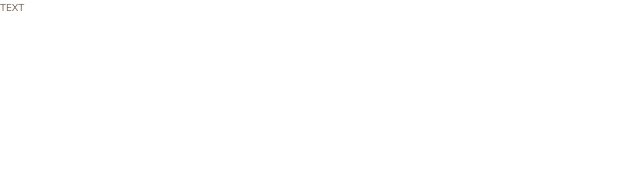
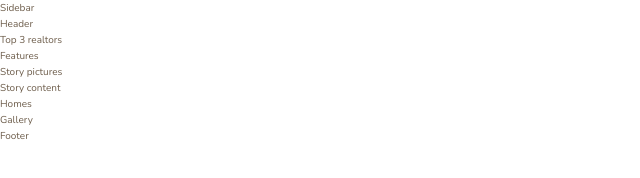
Before and after one commit to jacobstrazhevskyi/udemy-nexter, a website built with Parcel: page src/index.html in a window 1280 px wide. Shown: the whole page, without its empty margins (0-640 px from the left). Built offline with nearby package versions, Linux system fonts and the light colour scheme.

Commit message:
starter markup html

```diff
--- a/src/index.html
+++ b/src/index.html
@@ -12,6 +12,40 @@
         <title>nexter &mdash; your home, your freedom</title>
     </head>
     <body class="container">
-        TEXT
+        <div class="sidebar">
+            Sidebar
+        </div>
+
+        <header class="header">
+            Header
+        </header>
+
+        <div class="realtors">
+            Top 3 realtors
+        </div>
+
+        <section class="features">
+            Features
+        </section>
+
+        <div class="story__pictures">
+            Story pictures
+        </div>
+
+        <div class="story__content">
+            Story content
+        </div>
+
+        <section class="homes">
+            Homes
+        </section>
+
+        <section class="gallery">
+            Gallery
+        </section>
+
+        <footer class="footer">
+            Footer
+        </footer>
     </body>
 </html>
```
